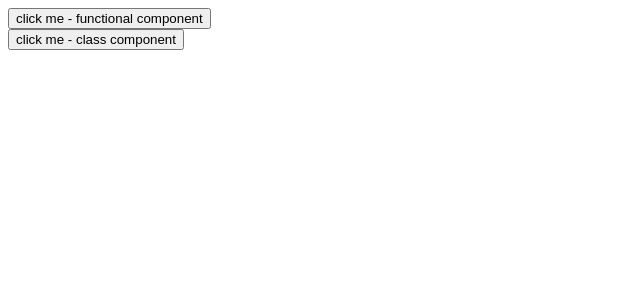
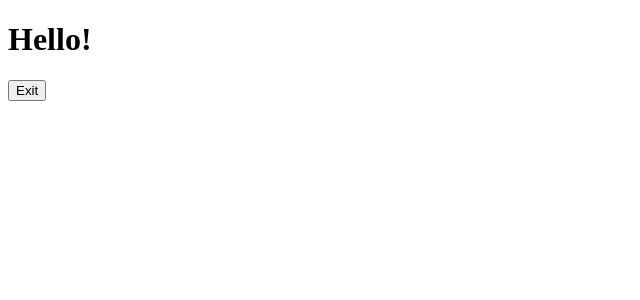
Before and after one commit to BekMart/functional-component-challenge, a React (Create React App) app in the folder my-app/: page / in a window 1280 px wide. Shown: the top 300 px of the page, without its empty margins (0-640 px from the left). Built offline with nearby package versions, Linux system fonts and the light colour scheme.

Commit message:
Explore different methods of event binding

```diff
--- a/my-app/src/App.js
+++ b/my-app/src/App.js
@@ -1,16 +1,9 @@
-// import css from './App.module.css';
-// import NavBarSimple from './components/NavBarSimple';
-// import Sidebar from './components/Sidebar';
-import EventsClass from './components/EventsClass';
-import EventsFunctional from './components/EventsFunctional';
+import EventBinding from "./components/EventBinding";
 
 function App() {
   return (
     <div>
-      {/* <NavBarSimple name="Becki" />
-      <Sidebar /> */}
-      <EventsFunctional />
-      <EventsClass />
+      <EventBinding />
     </div>
   );
 }
--- /dev/null
+++ b/my-app/src/components/EventBinding.js
@@ -0,0 +1,34 @@
+import React from "react";
+
+class EventBinding extends React.Component {
+
+    constructor(props) {
+        super(props);
+        this.state = {
+            introduction: "Hello!",
+            buttonText: "Exit",
+        };
+    }
+
+    handleClick=() => {
+        this.setState({
+            introduction: "Goodbye!",
+        });
+        console.log(this.state.introduction);
+    }
+
+    render() {
+        return (
+            <div>
+                <h1>
+                    {this.state.introduction} {this.props.greeting}
+                </h1>
+                <button onClick={this.handleClick}>
+                    {this.state.buttonText}
+                </button>
+            </div>
+        )
+    }
+}
+
+export default EventBinding;
--- a/my-app/src/components/EventsClass.js
+++ b/my-app/src/components/EventsClass.js
@@ -7,7 +7,7 @@
   render() {
     return (
       <div>
-        <button onClick={this.clickHandler}>click me - class component</button>
+        <button onClick={clickHandler}>click me - class component</button>
       </div>
     )
   }
```
Also changed, not shown: my-app/src/components/StatefulGreeting.js (added, +34 -0 lines).
